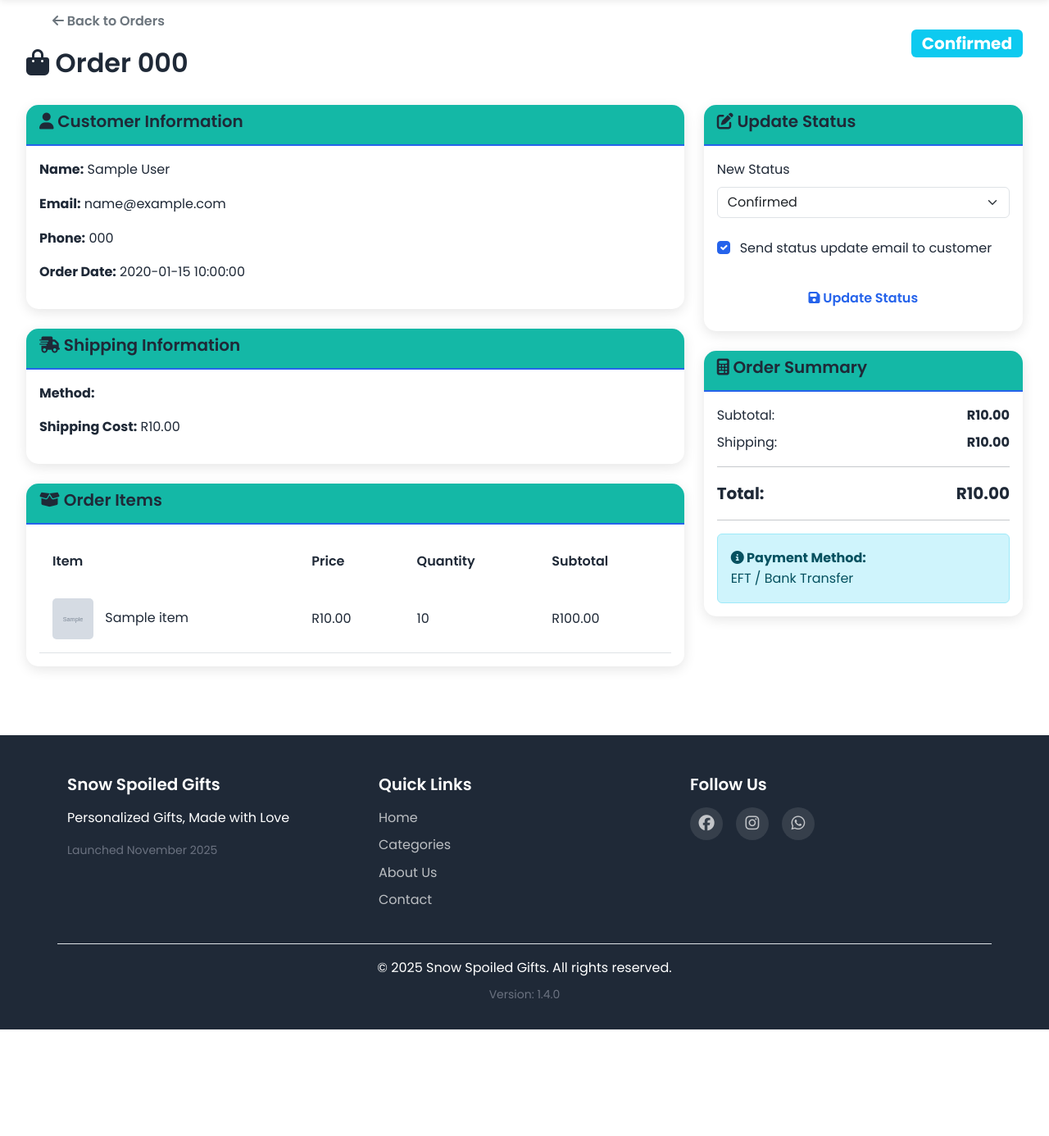
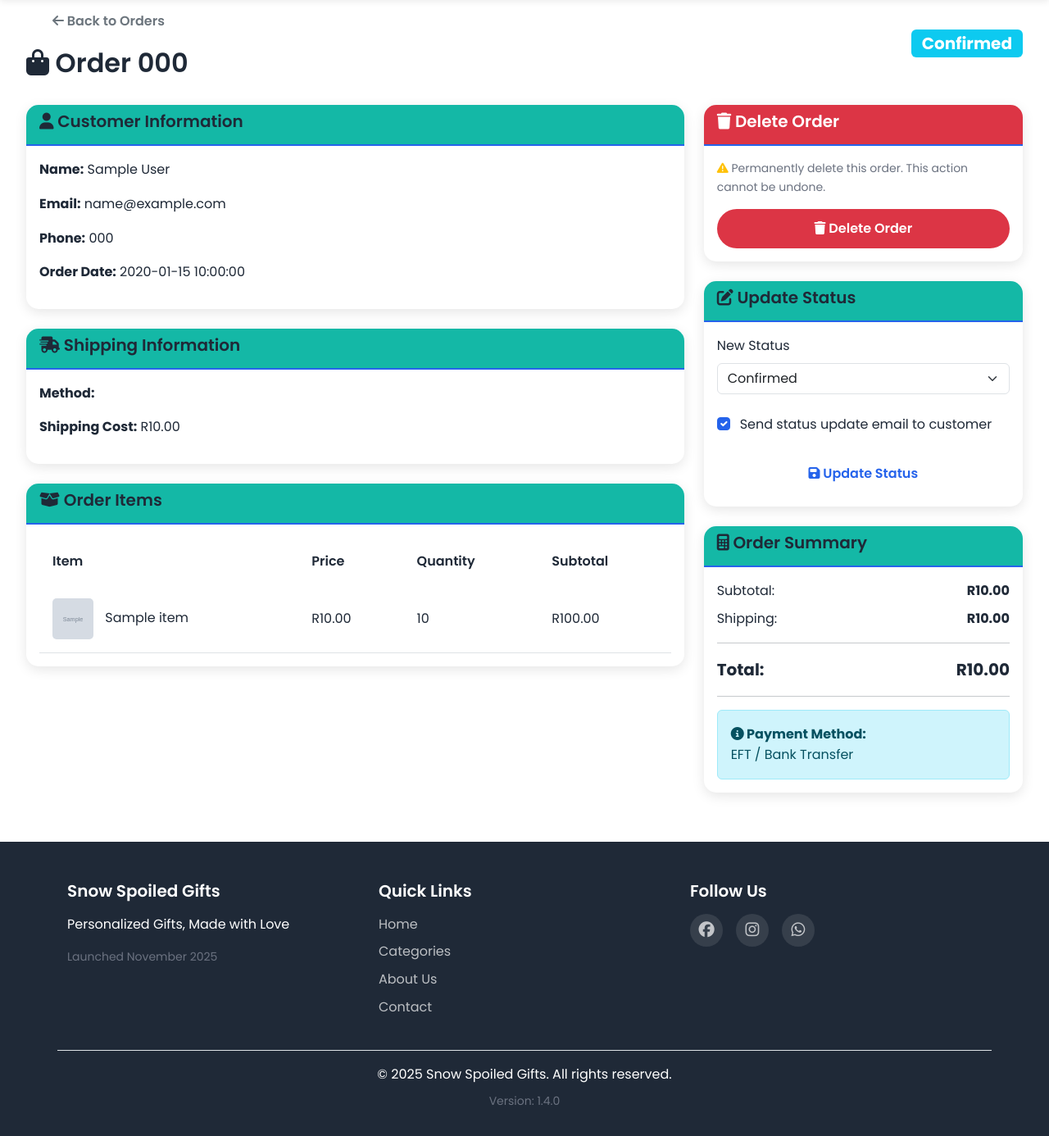
Before and after one commit to mariuserasmus/SnowSpoiledGifts, a Flask app: page /admin/orders/000 in a window 1280 px wide. Shown: the part 98-1484 px from the top of the page at 82% size. Before the commit the page ends 1354 px from the top, so only its background shows below. Run offline with Flask 3, Linux system fonts and the light colour scheme; a user stored in the database is signed in; tables that the repository leaves empty hold one stand-in row (values such as "Sample post"); grey boxes marked "Sample" are stand-in pictures.

Commit message:
Add Delete Order functionality to admin panel
Features:
- Added delete_order() method to Database class
- Properly deletes order and associated order items
- Added admin route for order deletion with confirmation
- Added Delete Order card in admin order detail page
- Includes warning message and confirmation dialog
- Redirects to orders list after deletion

Testing:
- Verified order and items are deleted correctly
- No orphaned order_items remain
- Proper error handling for non-existent orders

🤖 Generated with [Claude Code](https://claude.com/claude-code)

Co-Authored-By: Claude <noreply@anthropic.com>

```diff
--- a/app.py
+++ b/app.py
@@ -769,6 +769,20 @@ def admin_update_order_status(order_number):
     return redirect(url_for('admin_order_detail', order_number=order_number))
 
 
+@app.route('/admin/orders/<order_number>/delete', methods=['POST'])
+@admin_required
+def admin_delete_order(order_number):
+    """Delete an order"""
+    success, message = db.delete_order(order_number)
+
+    if success:
+        flash(message, 'success')
+    else:
+        flash(message, 'error')
+
+    return redirect(url_for('admin_orders'))
+
+
 @app.route('/admin/quotes')
 @admin_required
 def admin_quotes():
--- a/src/database.py
+++ b/src/database.py
@@ -2213,3 +2213,33 @@ class Database:
         except Exception as e:
             conn.close()
             return False, f"An error occurred: {str(e)}"
+
+    def delete_order(self, order_number):
+        """Delete an order and its associated order items"""
+        conn = self.get_connection()
+        cursor = conn.cursor()
+
+        try:
+            # First get the order ID
+            cursor.execute('SELECT id FROM orders WHERE order_number = ?', (order_number,))
+            order = cursor.fetchone()
+
+            if not order:
+                conn.close()
+                return False, "Order not found"
+
+            order_id = order['id']
+
+            # Delete order items first (foreign key constraint)
+            cursor.execute('DELETE FROM order_items WHERE order_id = ?', (order_id,))
+
+            # Then delete the order
+            cursor.execute('DELETE FROM orders WHERE id = ?', (order_id,))
+
+            conn.commit()
+            conn.close()
+            return True, f"Order {order_number} deleted successfully!"
+
+        except Exception as e:
+            conn.close()
+            return False, f"An error occurred: {str(e)}"
--- a/templates/admin-order-detail.html
+++ b/templates/admin-order-detail.html
@@ -129,6 +129,24 @@
 
             <!-- Right Column: Actions & Summary -->
             <div class="col-lg-4">
+                <!-- Delete Order -->
+                <div class="card mb-4 border-danger">
+                    <div class="card-header bg-danger text-white">
+                        <h5><i class="fas fa-trash"></i> Delete Order</h5>
+                    </div>
+                    <div class="card-body">
+                        <p class="text-muted small mb-3">
+                            <i class="fas fa-exclamation-triangle text-warning"></i>
+                            Permanently delete this order. This action cannot be undone.
+                        </p>
+                        <form method="POST" action="{{ url_for('admin_delete_order', order_number=order.order_number) }}" onsubmit="return confirm('Are you sure you want to delete order {{ order.order_number }}? This action cannot be undone and will remove all order data including items.');">
+                            <button type="submit" class="btn btn-danger w-100">
+                                <i class="fas fa-trash"></i> Delete Order
+                            </button>
+                        </form>
+                    </div>
+                </div>
+
                 <!-- Update Status -->
                 <div class="card mb-4">
                     <div class="card-header">
```
